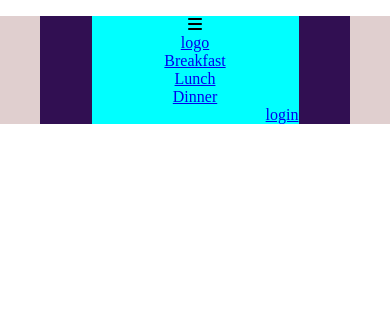
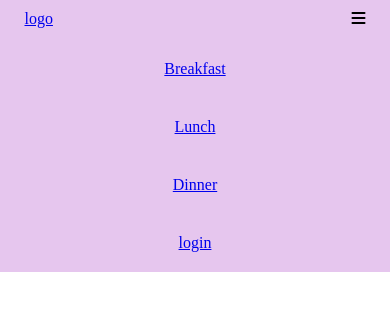
Before and after one commit to NMDiaw97/MyRecipes, a React (Create React App) app: page / in a window 390 px wide. Shown: the top 310 px of the page. Built offline with nearby package versions, Linux system fonts and the light colour scheme.

Commit message:
enabling toggle function

```diff
--- a/src/index.css
+++ b/src/index.css
@@ -1,16 +1,13 @@
 
 * {
-  box-sizing: border-box;
-}
-body {
   box-sizing: border-box;
   margin: 0;
   padding: 0;
 }
 
 .navbar {
-  background-color: rgb(224, 207, 207);
-  padding: 0px 40px;
+  background-color: rgb(230, 198, 238);
+  padding: 20px 40px;
   align-items: center;
   height:100%;
 
@@ -22,7 +19,6 @@ ul {
   display: flex;
   padding: 0px 40px;
   flex-direction: row;
-  background-color: brown;
   justify-content: center;
   width: 100%;
 
@@ -36,8 +32,8 @@ ul {
 }
 .nav li {
   margin:   0px 5%;
-  background-color: aqua;
   width: auto;
+
 
 }
 
@@ -45,7 +41,6 @@ ul {
   display: none;
 }
 .logo{
-  background-color: aqua;
   flex: 1;
 }
 
@@ -56,12 +51,29 @@ ul {
 
   .nav{
     width: 100%;
-    background-color: rgb(49, 15, 82);
     text-align: center;
     flex-direction: column;
   }
 
+  .nav :nth-of-type(6){
+    text-align:center;
+  }
+  .logo {
+    position: absolute;
+    left: 5px;
+    top: 10px ;
+    background-color: rgb(230, 198, 238);
 
+  }
+  .toggle{
+    background-color: rgb(230, 198, 238);
+    position: absolute;
+    top: 10px;
+    right: 5px;
+  }
 
+  .nav :nth-of-type(n+3){
+    margin-top: 40px;
+  }
 
 }
```
